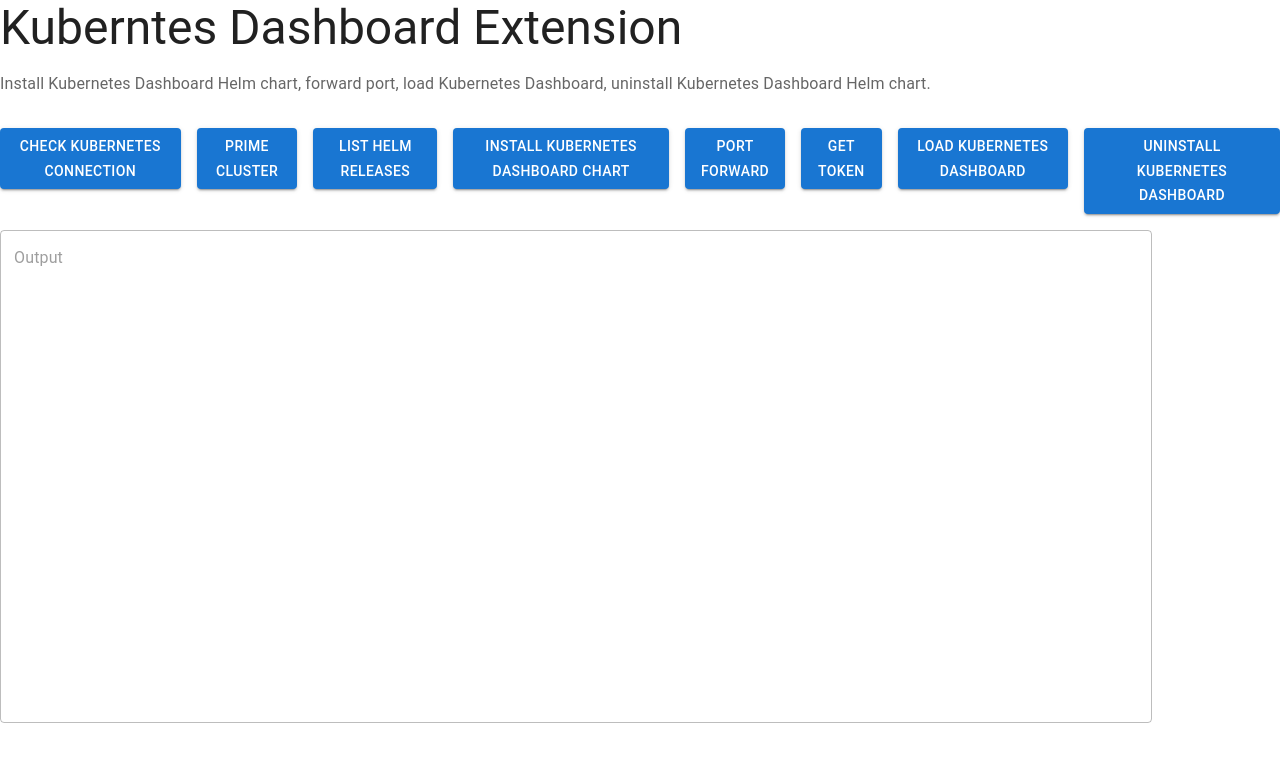
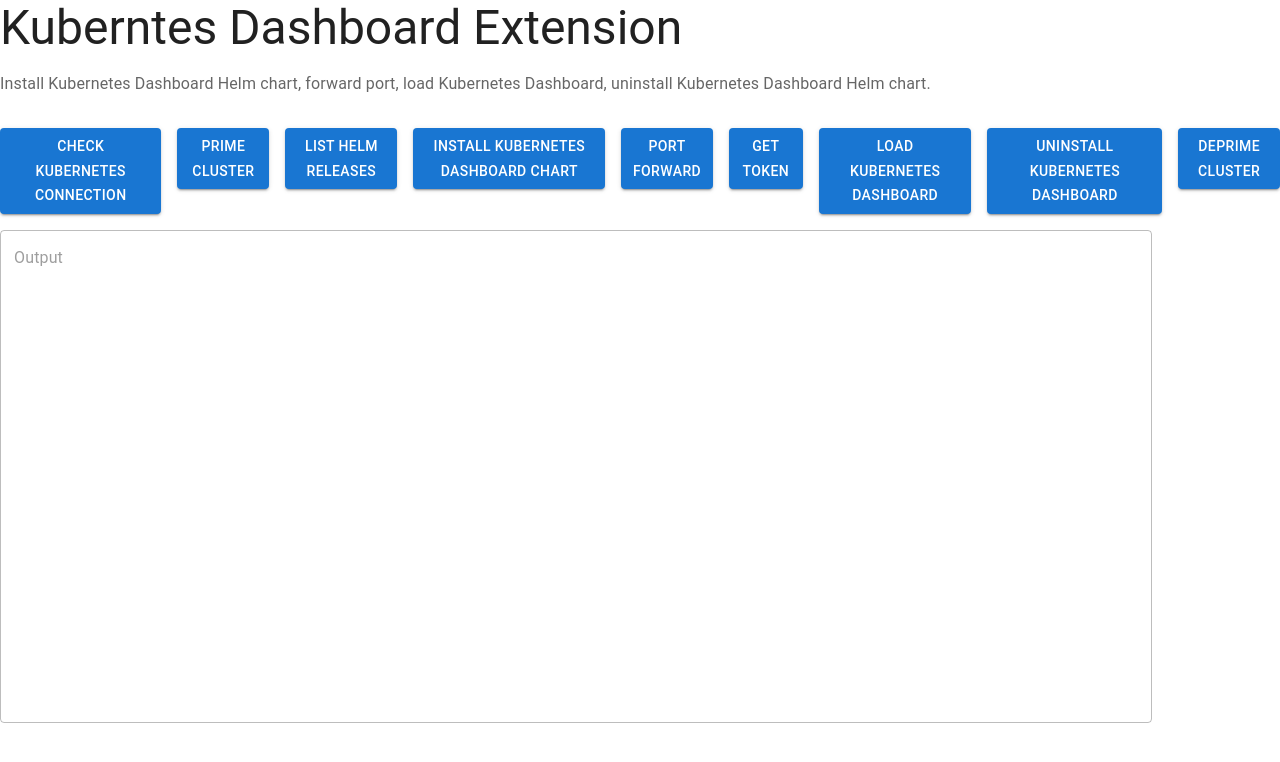
Before and after one commit to sandipchitale/kubernetes-dashboard, a React (Create React App) app in the folder ui/: page / in a window 1280 px wide. Shown: the top 762 px of the page. Built offline with nearby package versions, Linux system fonts and the light colour scheme; what @docker/docker-mui-theme, @docker/extension-api-client would draw is missing.

Commit message:
Deprime cluster.

```diff
--- a/ui/src/App.tsx
+++ b/ui/src/App.tsx
@@ -7,6 +7,7 @@ import {
     primeCluster,
     getToken,
     portForward,
+    deprimeCluster,
 } from "./helper/kubernetes";
 
 import {
@@ -120,6 +121,16 @@ export function App() {
                             Uninstall kubernetes dashboard
                         </Button>
 
+                        <Button
+                            variant="contained"
+                            onClick={async () => {
+                                const result = await deprimeCluster(ddClient);
+                                setResponse(result);
+                            }}
+                        >
+                            Deprime cluster
+                        </Button>
+
                     </Stack>
                 </Grid>
                 <Grid item>
--- a/ui/src/helper/kubernetes.ts
+++ b/ui/src/helper/kubernetes.ts
@@ -23,7 +23,7 @@ export const checkK8sConnection = async (ddClient: v1.DockerDesktopClient) => {
 };
 
 export const primeCluster = async (ddClient: v1.DockerDesktopClient) => {
-    ddClient.desktopUI.toast.success('Priming cluster for Kubernetes Dashboard. Creating namespace and service account, CRB, and secret');
+    ddClient.desktopUI.toast.success('Priming cluster for Kubernetes Dashboard. Creating namespace, service account, CRB, and secret');
     const output = await ddClient.extension.host?.cli.exec("kubectl", [
         "apply",
         "-f",
@@ -78,3 +78,21 @@ export const portForward = async (ddClient: v1.DockerDesktopClient) => {
         return output?.stdout;
     });
 };
+
+
+export const deprimeCluster = async (ddClient: v1.DockerDesktopClient) => {
+    ddClient.desktopUI.toast.success('Depriming cluster for Kubernetes Dashboard. Deleting service account, CRB, and secret');
+    const output = await ddClient.extension.host?.cli.exec("kubectl", [
+        "delete",
+        "-f",
+        "./extensions/sandipchitale_kubernetes-dashboard//ui/ui/kubectl"
+    ])
+    console.log(output);
+    if (output?.stderr) {
+        ddClient.desktopUI.toast.error('Priming cluster failed');
+        console.log(output.stderr);
+        return 'Priming cluster failed';
+    }
+    ddClient.desktopUI.toast.success('Deletd service account, CRB, and secret successfully.');
+    return output?.stdout;
+};
```
